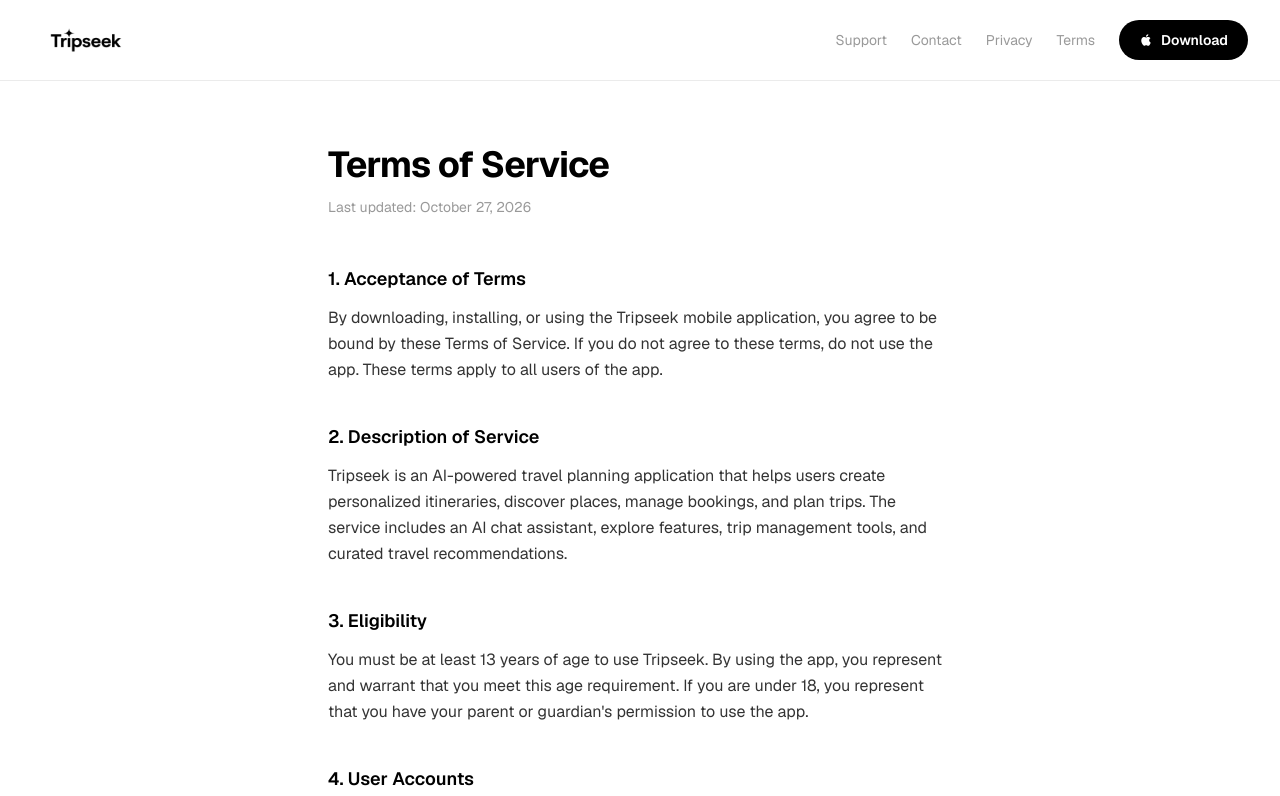
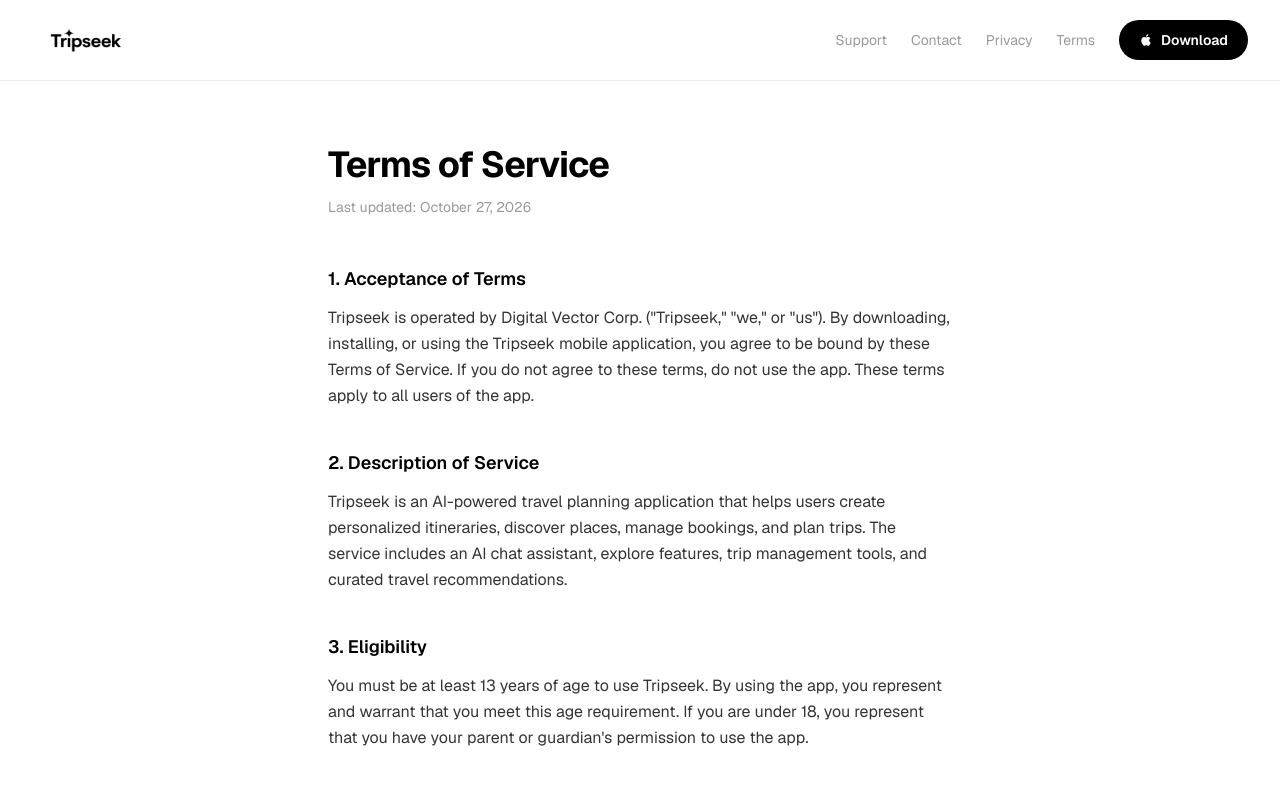
Before and after one commit to Mkkonsss/tripseek-site, a Next.js app: page /terms in a window 1280 px wide. Shown: the top 796 px of the page. Built offline with nearby package versions, Linux system fonts and the light colour scheme.

Commit message:
Name Digital Vector Corp as operator in terms

```diff
--- a/src/app/terms/page.tsx
+++ b/src/app/terms/page.tsx
@@ -22,7 +22,7 @@ export default function TermsOfService() {
           <section>
             <h2 className="text-lg font-semibold text-black mb-3">1. Acceptance of Terms</h2>
             <p>
-              By downloading, installing, or using the Tripseek mobile application, you agree to be bound by these Terms of Service. If you do not agree to these terms, do not use the app. These terms apply to all users of the app.
+              Tripseek is operated by Digital Vector Corp. (&quot;Tripseek,&quot; &quot;we,&quot; or &quot;us&quot;). By downloading, installing, or using the Tripseek mobile application, you agree to be bound by these Terms of Service. If you do not agree to these terms, do not use the app. These terms apply to all users of the app.
             </p>
           </section>
 
@@ -159,7 +159,7 @@ export default function TermsOfService() {
               If you have questions about these Terms of Service, please contact us at:
             </p>
             <div className="mt-3 p-4 border border-black/10 rounded-xl text-sm">
-              <p className="font-medium">Tripseek</p>
+              <p className="font-medium">Tripseek (Digital Vector Corp.)</p>
               <p className="text-black/60 mt-1">
                 <a href="mailto:legal@tripseekapp.com" className="underline">legal@tripseekapp.com</a>
               </p>
@@ -172,7 +172,7 @@ export default function TermsOfService() {
       {/* Footer */}
       <footer className="border-t border-black/10 py-8 px-6 mt-auto">
         <div className="max-w-5xl mx-auto flex flex-col sm:flex-row items-center justify-between gap-4 text-sm text-black/40">
-          <span>© {new Date().getFullYear()} Tripseek. All rights reserved.</span>
+          <span>© {new Date().getFullYear()} Digital Vector Corp. Tripseek is operated by Digital Vector Corp. All rights reserved.</span>
           <div className="flex gap-6">
             <Link href="/privacy" className="hover:text-black transition-colors">Privacy Policy</Link>
             <Link href="/terms" className="hover:text-black transition-colors">Terms of Service</Link>
```
